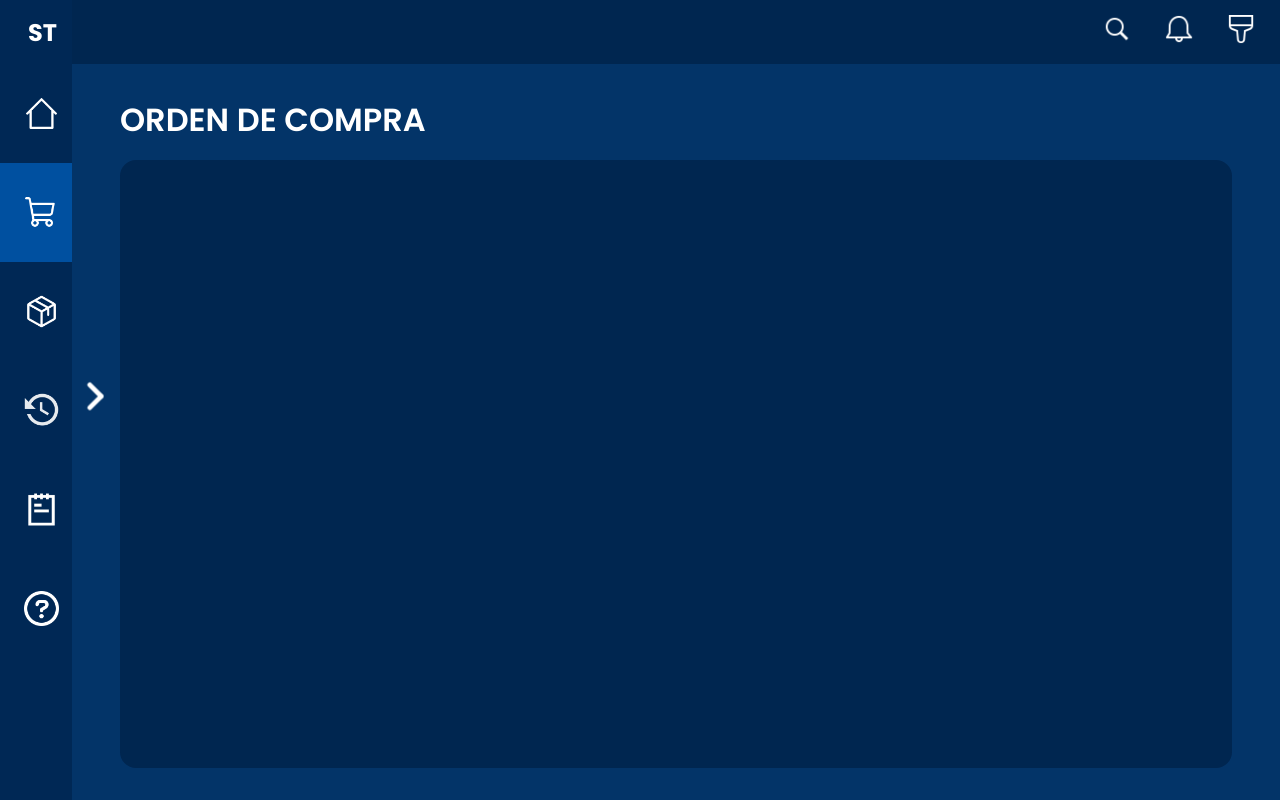
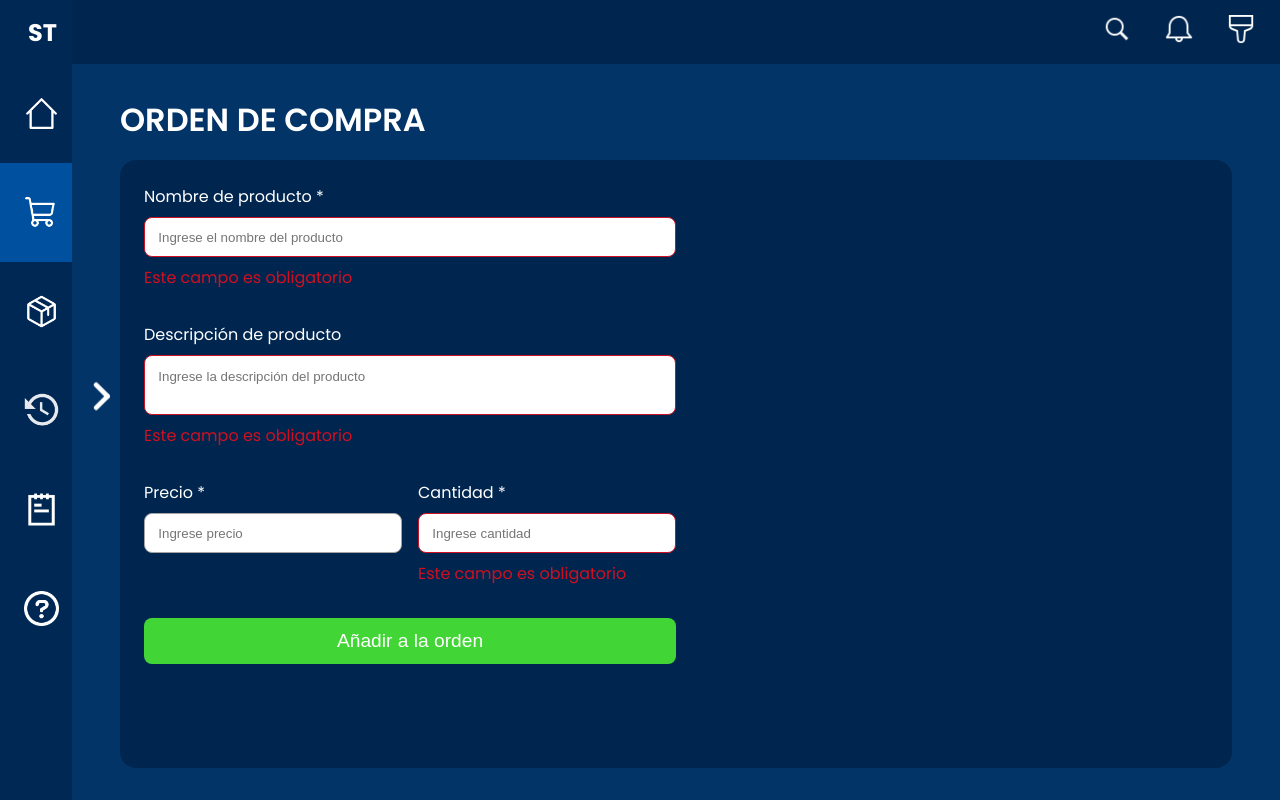
Before and after one commit to luciano-repetti/stocktrack, a Next.js app: page /orden_de_compra in a window 1280 px wide. Built offline with nearby package versions, Linux system fonts and the light colour scheme.

Commit message:
add form of order

```diff
--- /dev/null
+++ b/src/components/forms/Order.jsx
@@ -0,0 +1,23 @@
+import { Input, Textarea } from "@/components/Input"
+import styles from "@/styles/modules/FormOrder.module.css"
+
+export default function Order() {
+
+    const handleForm = (event) => {
+        event.defaultPrevented()
+    }
+
+    return (
+        <form className={styles.form} onSubmit={handleForm}>
+
+            <Input error={"Este campo es obligatorio"} label={"Nombre de producto"} required={true} type={"text"} placeholder={"Ingrese el nombre del producto"} />
+            <Textarea error={"Este campo es obligatorio"} label={"Descripción de producto"} required={false} placeholder={"Ingrese la descripción del producto"} />
+            <fieldset className="flex gap-1">
+                <Input label={"Precio"} required={true} type={"number"} placeholder={"Ingrese precio"} />
+                <Input error={"Este campo es obligatorio"} label={"Cantidad"} required={true} type={"number"} placeholder={"Ingrese cantidad"} />
+            </fieldset>
+
+            <button type="submit">Añadir a la orden</button>
+        </form>
+    )
+}
--- a/src/pages/orden_de_compra.jsx
+++ b/src/pages/orden_de_compra.jsx
@@ -1,4 +1,5 @@
 import TemplateBody from '@/components/TemplateBody'
+import Order from '@/components/forms/Order'
 import Head from 'next/head'
 
 export default function PurchaseOrder() {
@@ -8,6 +9,7 @@ export default function PurchaseOrder() {
                 <title>Orden de compra</title>
             </Head>
             <TemplateBody namePage={"Orden de compra"}>
+                <Order />
             </TemplateBody>
         </>
     )
--- /dev/null
+++ b/src/styles/modules/FormOrder.module.css
@@ -0,0 +1,29 @@
+.form {
+  width: 50%;
+  display: flex;
+  flex-direction: column;
+  gap: 2em;
+}
+
+.form button[type='submit'] {
+  border-radius: 8px;
+  height: 30px;
+  padding: 1.2em 0;
+  display: flex;
+  align-items: center;
+  justify-content: center;
+  color: #fff;
+  font-size: 1.2em;
+  font-weight: 500;
+  background-color: #41d635;
+  cursor: pointer;
+  transition: 0.2s;
+}
+
+.form button[type='submit']:hover {
+  transform: scale(1.01);
+}
+
+.form button[type='submit']:active {
+  transform: scale(1);
+}
```
